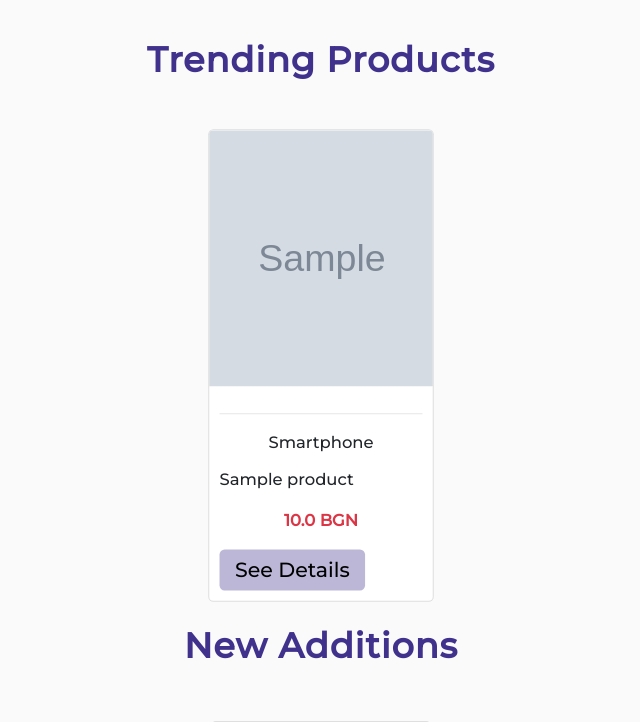
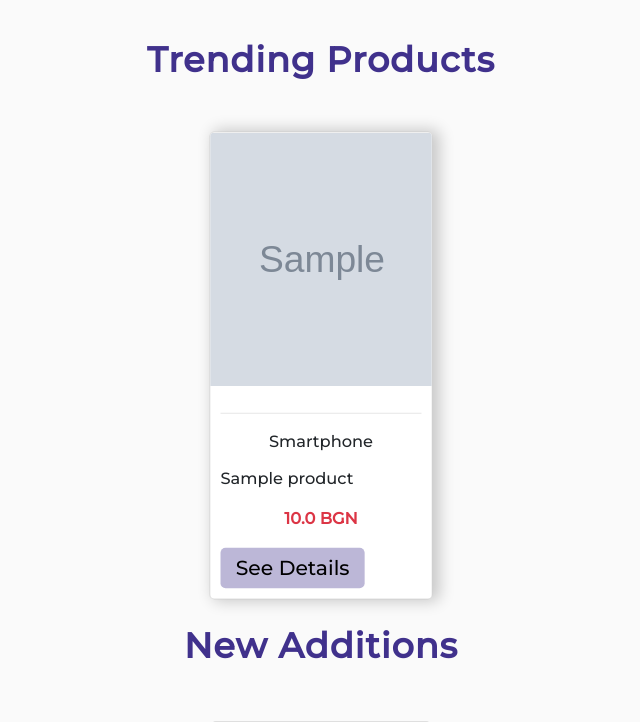
Before and after one commit to dimitar-daskalov/TopStore, a Django app: page / in a window 1280 px wide, with the pointer over the restyled element. Shown: the part 113-835 px from the top of the page, without its empty margins (319-959 px from the left). Run offline with Django 3.2, Linux system fonts and the light colour scheme; tables that the repository leaves empty hold one stand-in row (values such as "Sample post"); grey boxes marked "Sample" are stand-in pictures; some libraries are stand-ins or nearby versions.

Commit message:
Added card on hover box shadow

```diff
--- a/static/css/style.css
+++ b/static/css/style.css
@@ -374,7 +374,8 @@ footer {
 }
 
 .card:hover {
-    transform: scale(1.025);
+    transform: scale(1.015);
+    box-shadow: 5px 0 15px 2px rgba(0, 0, 0, 0.20);
 }
 
 .card .card-body {
```
